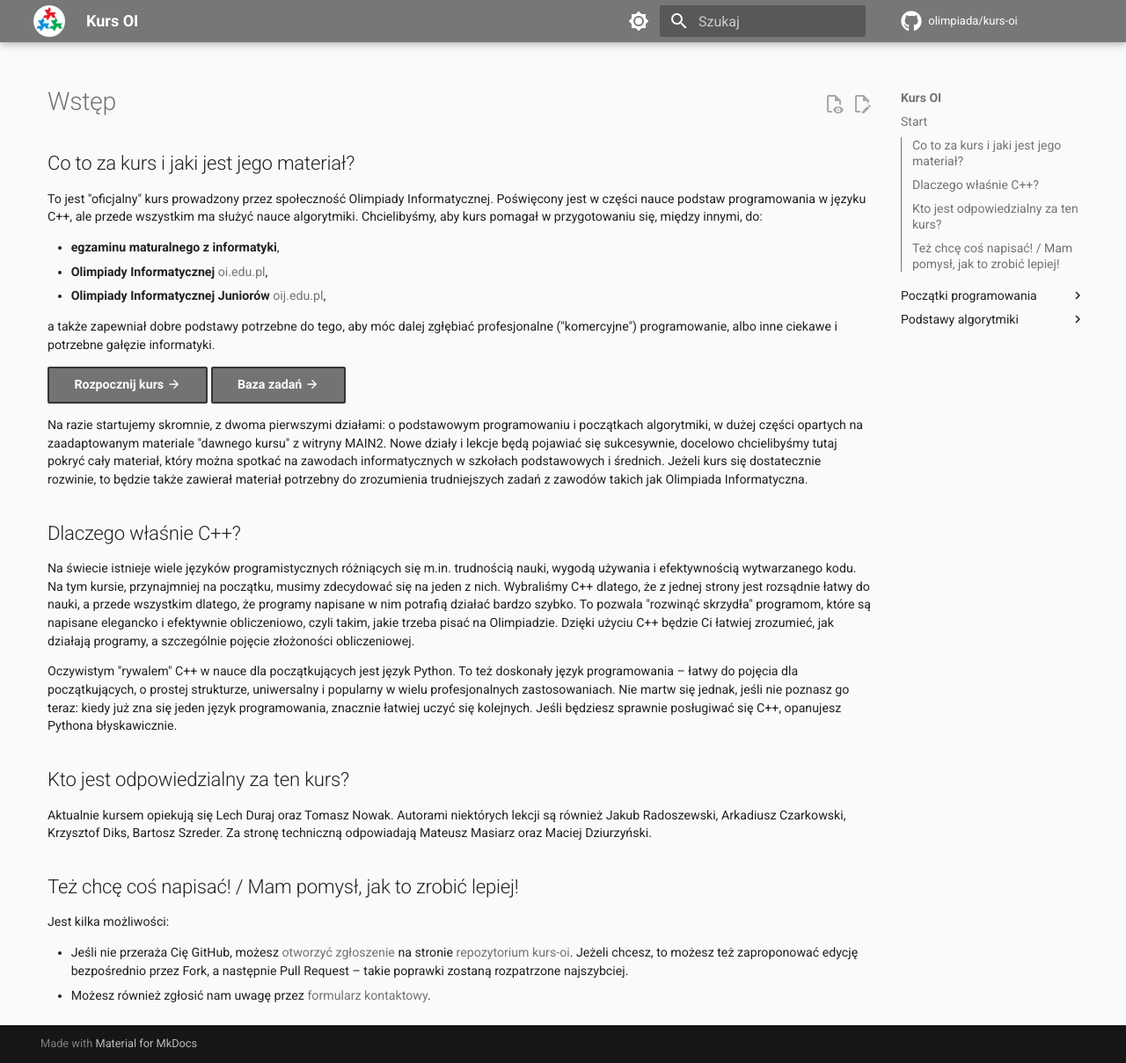
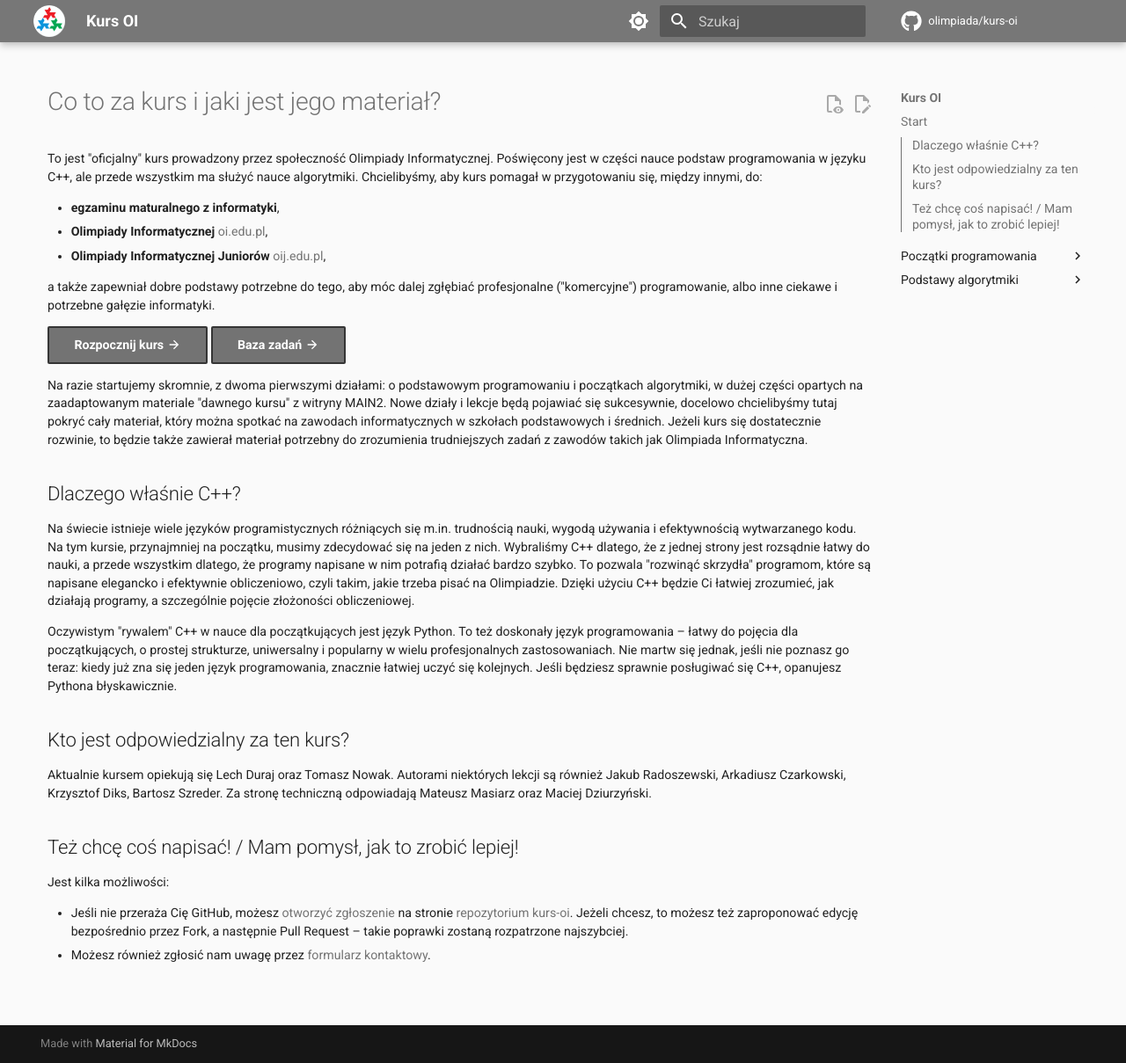
Before and after one commit to olimpiada/kurs-oi, an MkDocs documentation site: the page built from docs/index.md, in a window 1280 px wide and 1209 px high. Shown: the whole window at 88% size. Built offline with MkDocs 1.6.1 and Material for MkDocs 9.7.7, drawn with Linux system fonts in a browser that asks for light colours; comment, search, counter and statistics services are not loaded.

Commit message:
Usunięcie H1 'wstep'

```diff
--- a/docs/index.md
+++ b/docs/index.md
@@ -1,6 +1,4 @@
-# Wstęp
-
-## Co to za kurs i jaki jest jego materiał?
+# Co to za kurs i jaki jest jego materiał?
 
 To jest "oficjalny" kurs prowadzony przez społeczność Olimpiady Informatycznej. Poświęcony jest w części nauce podstaw programowania w języku C++, ale przede wszystkim ma służyć nauce algorytmiki. Chcielibyśmy, aby kurs pomagał w przygotowaniu się, między innymi, do:
 
```
